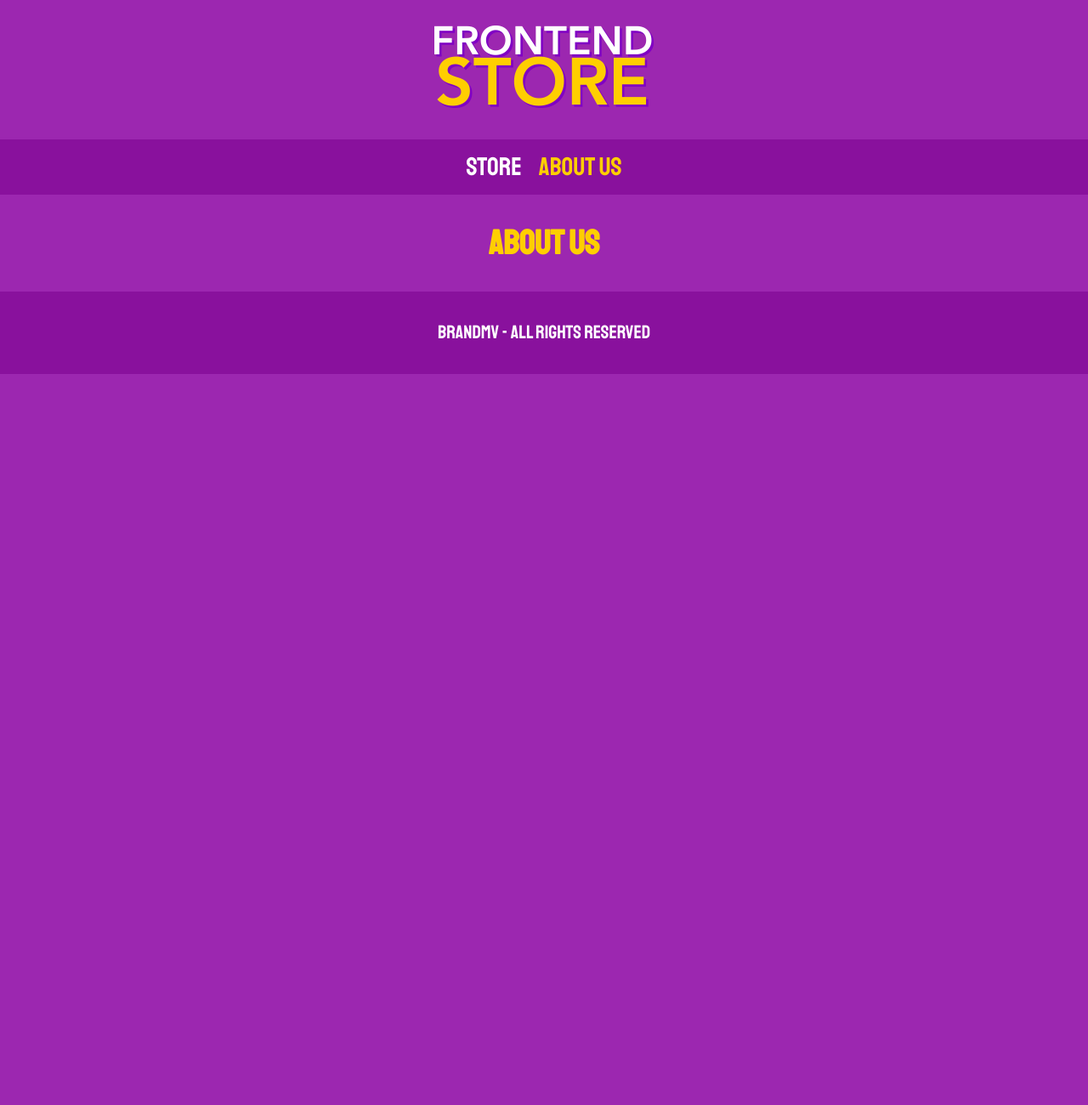
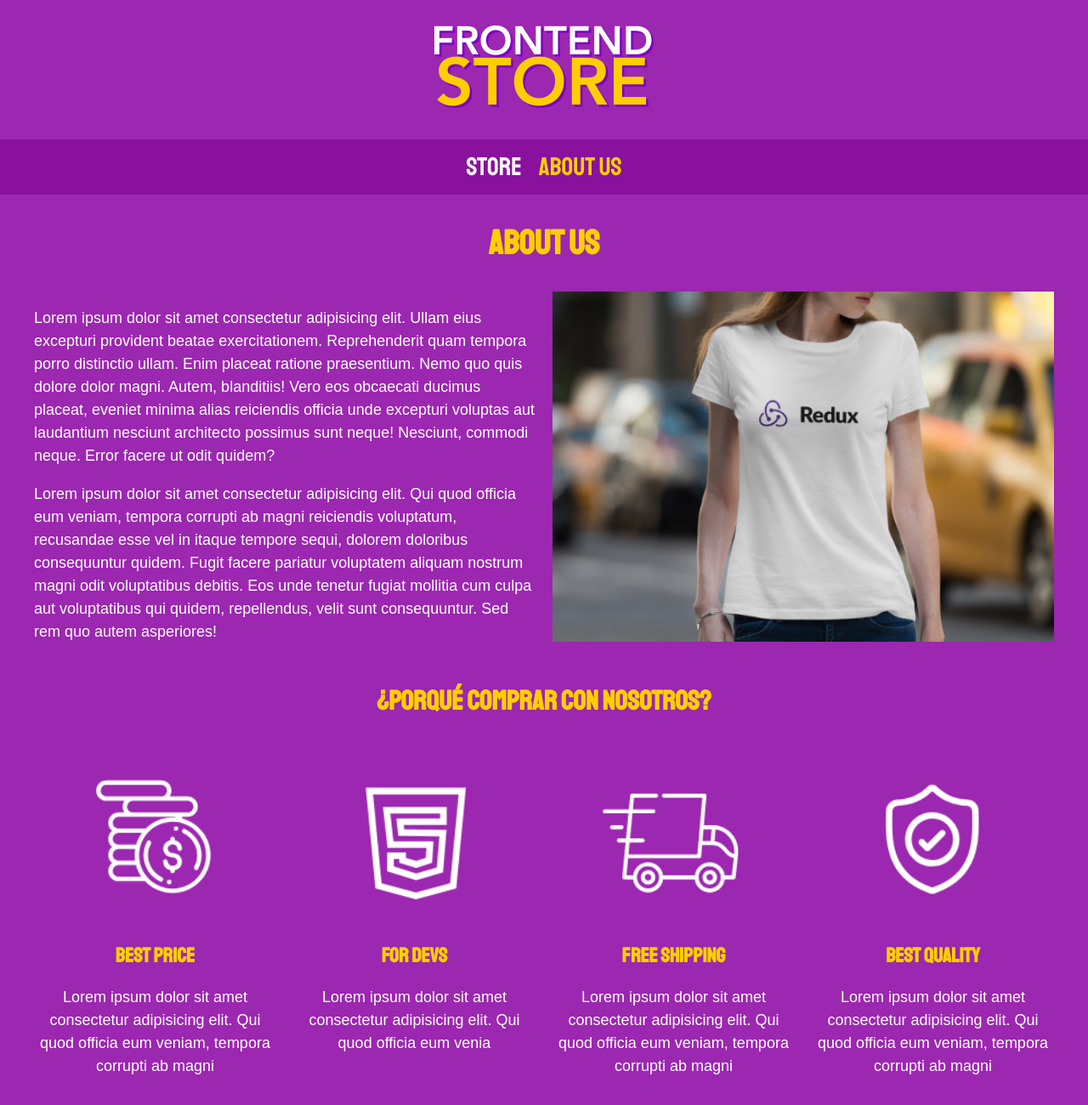
Before and after one commit to BrandMV/JSAndWebMisc, a plain HTML site: page HTML & JS/FrontEndStore_inicio/us.html in a window 1280 px wide. Shown: the top 1300 px of the page at 85% size. Before the commit the page ends 800 px from the top, so only its background shows below. Drawn offline with Linux system fonts and the light colour scheme.

Commit message:
so basic store design"

```diff
--- a/HTML & JS/FrontEndStore_inicio/css/style.css
+++ b/HTML & JS/FrontEndStore_inicio/css/style.css
@@ -2,7 +2,7 @@
     --primary: #9C27B0;
     --darkPrimary: #89119D;
     --secondary: #FFCE00;
-    --darkSecondary: rgb(233,287,2);
+    --darkSecondary: #be9800;
     --mainFont: 'Staatliches', cursive;
 }
 html{
@@ -29,7 +29,7 @@ a{
     text-decoration: none;
 }
 img{
-    max-width: 100%;
+    width: 100%;
 }
 .container{
     max-width: 120rem;
@@ -108,7 +108,6 @@ h3{
     padding: 1rem;
 }
 .product__image{
-    width: 100%;
 
 }
 .producto__name{
@@ -150,3 +149,80 @@ h3{
         grid-column: 2 / 4;
     }
 }
+
+/** US **/
+.us{
+    display: grid;
+    grid-template-rows: repeat(2,auto);
+    column-gap: 2rem;
+
+}
+.us__img{
+    grid-row: 1 / 2;
+}
+@media (min-width: 768px){
+    .us{
+        grid-template-columns: repeat(2,1fr);
+        column-gap: 2rem;
+
+    }
+    .us__img{
+        grid-column: 2 / 3 ;
+    }
+}
+
+/** BLOCKS **/
+.blocks{
+    display: grid;
+    grid-template-columns: repeat(2,1fr);
+    gap: 2rem;
+}
+@media (min-width: 768px){
+    .blocks{
+        grid-template-columns: repeat(4,1fr);
+    }
+}
+.block{
+    text-align: center;
+}
+.block__title{
+    margin: 0;
+}
+
+/** PRODUCT PAGE **/
+@media (min-width: 768px){
+    .shirt{
+        display: grid;
+        grid-template-columns: repeat(2, 1fr);
+        column-gap: 2rem;
+    }
+}
+
+/** FORM **/
+.form{
+    display: grid;
+    grid-template-columns: repeat(2,1fr);
+    gap: 2rem;
+}
+.form__field{
+    border: .7rem solid var(--darkPrimary);
+    background-color: transparent;
+    color: white;
+    font-size: 2rem;
+    font-family: Arial, Helvetica, sans-serif;
+    padding: 1rem;
+
+}
+.form__submit{
+    background: var(--secondary);
+    border: none;
+    font-size: 2rem;
+    font-family: var(--mainFont);
+    padding: 2rem;
+    cursor: pointer;
+    transition: background-color .3s ease;
+    grid-column: 1 / 3;
+}
+.form__submit:hover{
+    background-color: var(--darkSecondary);
+}
--- a/HTML & JS/FrontEndStore_inicio/us.html
+++ b/HTML & JS/FrontEndStore_inicio/us.html
@@ -23,7 +23,51 @@
 
     <main class="container">
         <h1>About Us</h1>
+
+        <div class="us">
+            <div class="us__content">
+                <p>
+                    Lorem ipsum dolor sit amet consectetur adipisicing elit. Ullam eius excepturi provident beatae exercitationem. Reprehenderit quam tempora porro distinctio ullam. Enim placeat ratione praesentium. Nemo quo quis dolore dolor magni.
+                    Autem, blanditiis! Vero eos obcaecati ducimus placeat, eveniet minima alias reiciendis officia unde excepturi voluptas aut laudantium nesciunt architecto possimus sunt neque! Nesciunt, commodi neque. Error facere ut odit quidem?
+                </p>
+                <p>
+                    Lorem ipsum dolor sit amet consectetur adipisicing elit. Qui quod officia eum veniam, tempora corrupti ab magni reiciendis voluptatum, recusandae esse vel in itaque tempore sequi, dolorem doloribus consequuntur quidem.
+                    Fugit facere pariatur voluptatem aliquam nostrum magni odit voluptatibus debitis. Eos unde tenetur fugiat mollitia cum culpa aut voluptatibus qui quidem, repellendus, velit sunt consequuntur. Sed rem quo autem asperiores!
+                </p>
+            </div>
+            <img src="./img/nosotros.jpg" alt="Us" class="us__img" />
+        </div>
     </main>
+
+    <section class="container buy">
+        <h2 class="buy__title">¿Porqué comprar con nosotros?</h2>
+
+        <div class="blocks">
+            <div class="block">
+                <img class="block__image" src="./img/icono_1.png" alt="icon1" />
+                <h3 class="block__title">Best price</h3>
+                <p>Lorem ipsum dolor sit amet consectetur adipisicing elit. Qui quod officia eum veniam, tempora corrupti ab magni</p>
+            </div> <!--Block-->
+
+            <div class="block">
+                <img class="block__image" src="./img/icono_2.png" alt="icon1" />
+                <h3 class="block__title">For devs</h3>
+                <p>Lorem ipsum dolor sit amet consectetur adipisicing elit. Qui quod officia eum venia</p>
+            </div> <!--Block-->
+
+            <div class="block">
+                <img class="block__image" src="./img/icono_3.png" alt="icon1" />
+                <h3 class="block__title">Free shipping</h3>
+                <p>Lorem ipsum dolor sit amet consectetur adipisicing elit. Qui quod officia eum veniam, tempora corrupti ab magni</p>
+            </div> <!--Block-->
+
+            <div class="block">
+                <img class="block__image" src="./img/icono_4.png" alt="icon1" />
+                <h3 class="block__title">Best quality</h3>
+                <p>Lorem ipsum dolor sit amet consectetur adipisicing elit. Qui quod officia eum veniam, tempora corrupti ab magni</p>
+            </div> <!--Block-->
+        </div><!--Blocks-->
+    </section>
 
 
     <footer class="footer">
```
Also changed, not shown: HTML & JS/FrontEndStore_inicio/product.html (+21 -1 lines).
